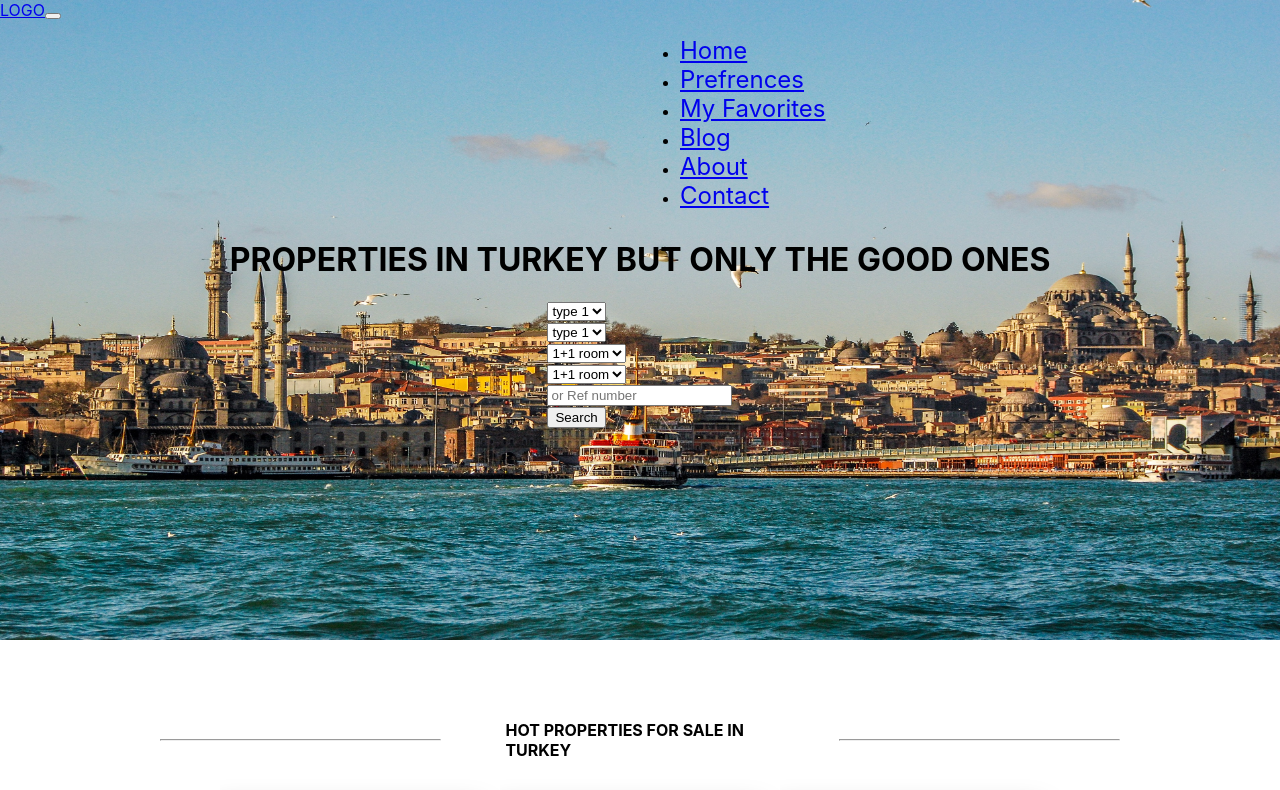
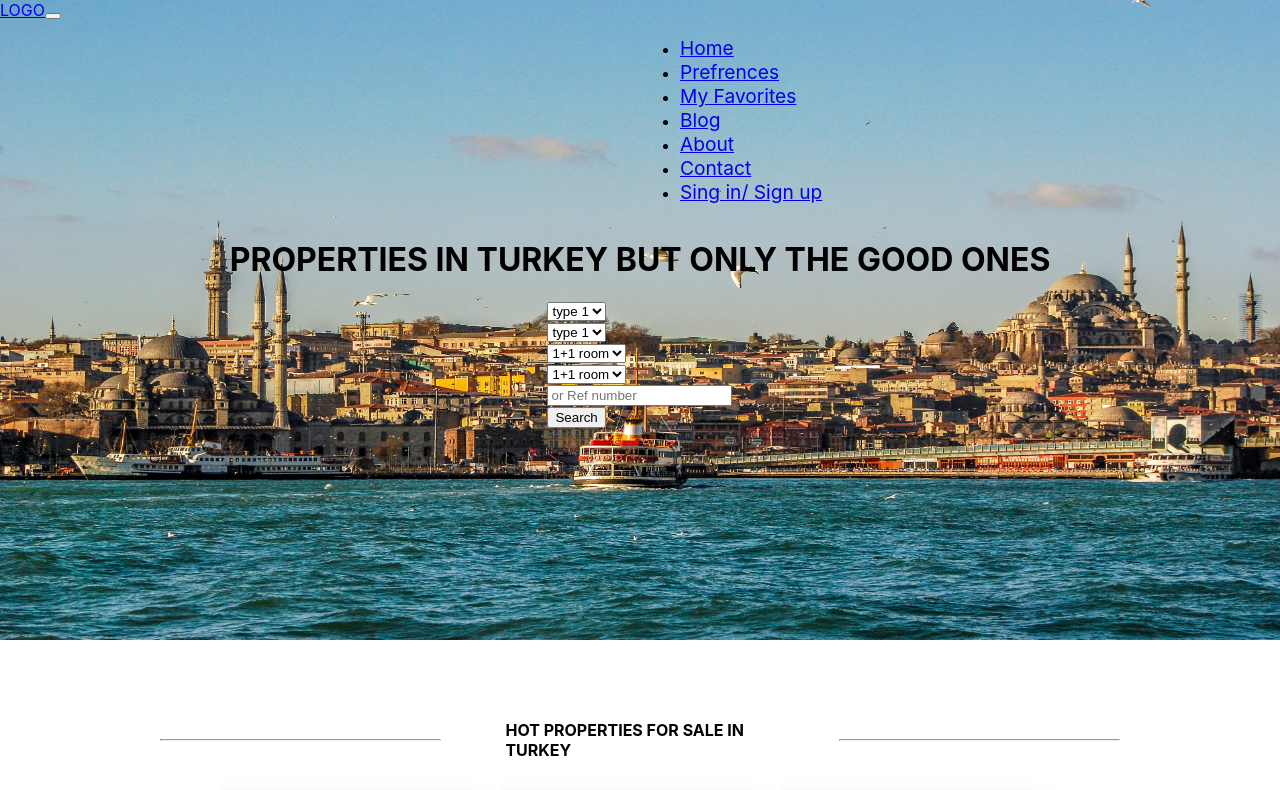
Before and after one commit to Alzubair98/ozyapi, a React (Create React App) app: page / in a window 1280 px wide. Shown: the top 790 px of the page. Built offline with nearby package versions, Linux system fonts and the light colour scheme; the HTML template or start-up script is replaced by a standard one.

Commit message:
add required files

```diff
--- a/package.json
+++ b/package.json
@@ -16,6 +16,7 @@
     "react-responsive-carousel": "^3.2.23",
     "react-router-dom": "^6.8.0",
     "react-scripts": "5.0.1",
+    "redux": "^4.2.1",
     "styled-components": "^5.3.6",
     "swiper": "^9.0.2",
     "web-vitals": "^2.1.4"
--- a/src/App.js
+++ b/src/App.js
@@ -2,6 +2,7 @@ import { Route, Routes, BrowserRouter } from "react-router-dom";
 import "./App.css";
 import Main from "./component/main/main";
 import Preferencess from "./component/preferences/preferences";
+import Home from "./component/Home/Home";
 
 function App() {
   return (
@@ -10,6 +11,7 @@ function App() {
         <Routes>
           <Route path="/" element={<Main />} />
           <Route path="/preferencess" element={<Preferencess />} />
+          <Route path="/home" element={<Home />} />
         </Routes>
       </BrowserRouter>
     </div>
--- /dev/null
+++ b/src/component/Home/Home.jsx
@@ -0,0 +1,7 @@
+import React from "react";
+
+const Home = () => {
+  return <h1> HOME</h1>;
+};
+
+export default Home;
--- a/src/component/navbar/navbar.css
+++ b/src/component/navbar/navbar.css
@@ -9,6 +9,6 @@
 }
 
 .nav-link{
-    font-size: 1.5rem;
+    font-size: 1.2rem;
 }
 /* need for mobile to be responsive */
--- a/src/component/navbar/navbar.js
+++ b/src/component/navbar/navbar.js
@@ -53,6 +53,11 @@ const Navbar = () => {
                     Contact
                   </a>
                 </li>
+                <li class="nav-item">
+                  <a class="nav-link" href="/home">
+                    Sing in/ Sign up
+                  </a>
+                </li>
               </ul>
             </div>
           </div>
--- a/src/index.js
+++ b/src/index.js
@@ -1,6 +1,5 @@
 import React from "react";
 import ReactDOM from "react-dom/client";
-import { BrowserRouter } from "react-router-dom";
 import "./index.css";
 import App from "./App";
 
```
Also changed, not shown: src/component/auth/Login.jsx (added), src/component/auth/Registration.jsx (added), 1 other file (tests, documents, lock files or other folders).
